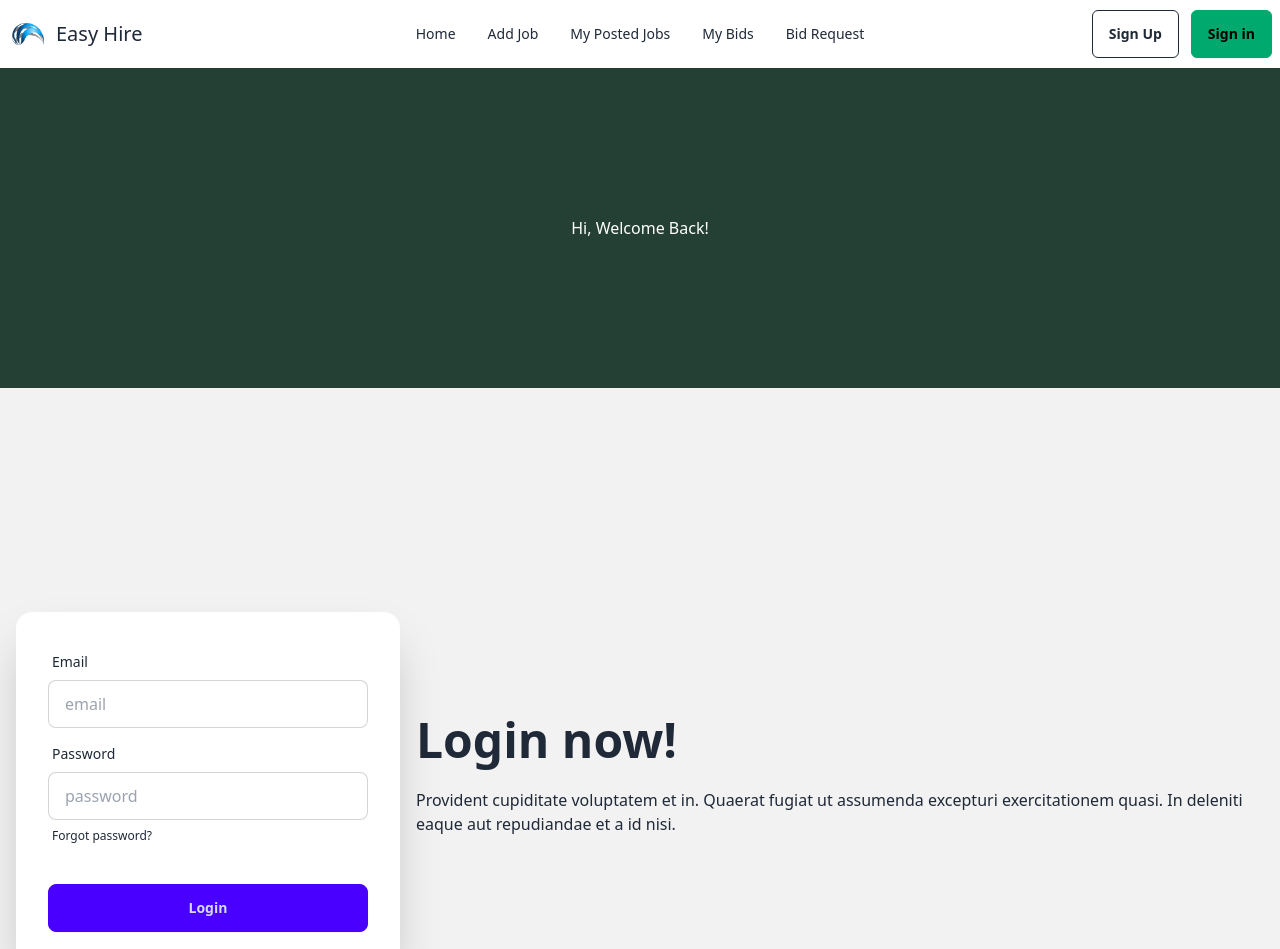
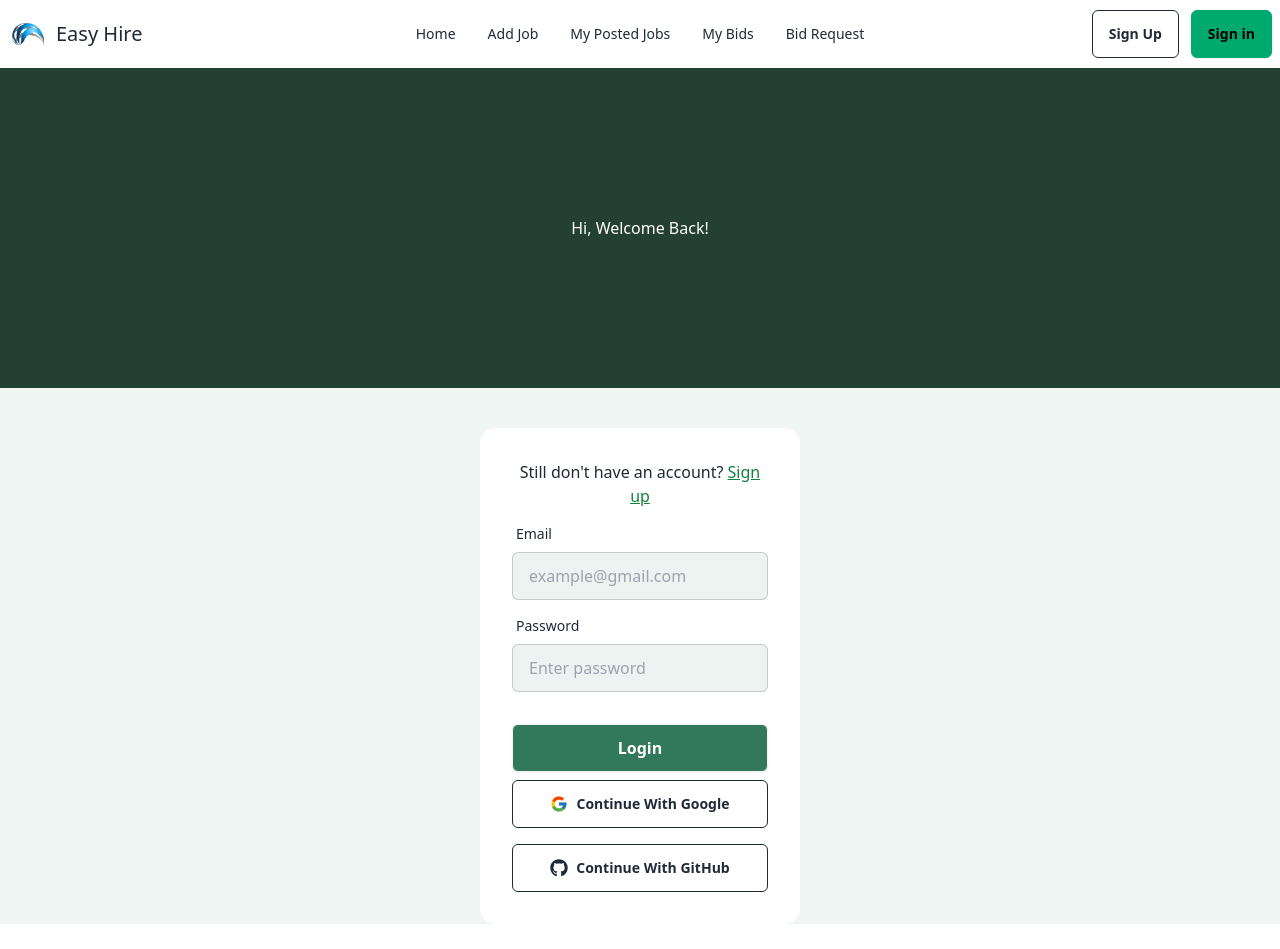
Before and after one commit to Sohelrana2815/easy-hire-front-end, a React (Vite) app: page /signIn in a window 1280 px wide. Shown: the top 949 px of the page. After the commit the page ends 924 px from the top, so only its background shows below. Built offline with nearby package versions, Linux system fonts and the light colour scheme; no server answers.

Commit message:
added social login

```diff
--- a/src/Pages/SignIn/SignIn.jsx
+++ b/src/Pages/SignIn/SignIn.jsx
@@ -1,8 +1,9 @@
 import { useForm } from "react-hook-form";
-import { useLocation, useNavigate } from "react-router-dom";
+import { Link, useLocation, useNavigate } from "react-router-dom";
 import useAuth from "../../Hooks/useAuth";
 import { useState } from "react";
 import Swal from "sweetalert2";
+import SocialLogin from "../../Components/SocialLogin/SocialLogin";
 
 const SignIn = () => {
   const [err, setErr] = useState("");
@@ -44,51 +45,53 @@ const SignIn = () => {
 
       <div className="bg-[#EFF6F3] min-h-[62vh] flex items-center justify-center">
         {/* Login Form */}
-        <div className="hero bg-base-200 min-h-screen">
-          <div className="hero-content flex-col lg:flex-row-reverse">
-            <div className="text-center lg:text-left">
-              <h1 className="text-5xl font-bold">Login now!</h1>
-              <p className="py-6">
-                Provident cupiditate voluptatem et in. Quaerat fugiat ut
-                assumenda excepturi exercitationem quasi. In deleniti eaque aut
-                repudiandae et a id nisi.
-              </p>
+        <div className="lg:w-1/4 mt-10">
+          <form
+            onSubmit={handleSubmit(onSubmit)}
+            className="card-body bg-base-100 rounded-2xl"
+          >
+            <div>
+              <h2 className="text-center">
+                Still don&apos;t have an account?{" "}
+                <Link to="/signUp" className="underline text-green-700">
+                  Sign up
+                </Link>
+              </h2>
             </div>
-            <div className="card bg-base-100 w-full max-w-sm shrink-0 shadow-2xl">
-              <form className="card-body">
+            {/* Email */}
             <div className="form-control">
               <label className="label">
                 <span className="label-text">Email</span>
               </label>
               <input
                 type="email"
-                    placeholder="email"
-                    className="input input-bordered"
+                {...register("email")}
+                placeholder="example@gmail.com"
+                className="input input-bordered rounded-md bg-[#31795A17]"
                 required
               />
             </div>
+            {/* Password */}
             <div className="form-control">
               <label className="label">
                 <span className="label-text">Password</span>
               </label>
               <input
                 type="password"
-                    placeholder="password"
-                    className="input input-bordered"
+                {...register("password")}
+                placeholder="Enter password"
+                className="input input-bordered rounded-md bg-[#31795A17]"
                 required
               />
-                  <label className="label">
-                    <a href="#" className="label-text-alt link link-hover">
-                      Forgot password?
-                    </a>
-                  </label>
+              {err && <p className="text-red-500">{err}</p>}
             </div>
-                <div className="form-control mt-6">
-                  <button className="btn btn-primary">Login</button>
+            <div className="form-control mt-6 ">
+              <button className="btn bg-[#31795A] rounded-md text-white text-base">
+                Login
+              </button>
             </div>
+            <SocialLogin />
           </form>
-            </div>
-          </div>
         </div>
       </div>
     </div>
--- a/src/Pages/SignUp/SignUp.jsx
+++ b/src/Pages/SignUp/SignUp.jsx
@@ -2,6 +2,7 @@ import { useForm } from "react-hook-form";
 import useAuth from "../../Hooks/useAuth";
 import Swal from "sweetalert2";
 import SocialLogin from "../../Components/SocialLogin/SocialLogin";
+import { Link } from "react-router-dom";
 
 const SignUp = () => {
   const { createNewUser, updateUserProfile } = useAuth();
@@ -36,12 +37,23 @@ const SignUp = () => {
       </div>
 
       <div className="bg-[#EFF6F3] min-h-[62vh] flex items-center justify-center">
-        {/* Login Form */}
-        <div className="w-1/2 ">
+        {/* Login Fo rm */}
+        <div className="w-1/2 mt-10">
           <form
             onSubmit={handleSubmit(onSubmit)}
             className="card-body bg-base-100  rounded-2xl p-10"
           >
+            <div>
+              <h2 className="text-center xl:text-4xl font-bold">
+                Create Account
+              </h2>
+              <h2 className="text-center">
+                Have an account?{" "}
+                <Link to="/signIn" className="underline text-green-700">
+                  Sign In
+                </Link>
+              </h2>
+            </div>
             {/* Name */}
             <div className="form-control">
               <label className="label">
```
Lines whose indentation alone changed are shown as unchanged.
